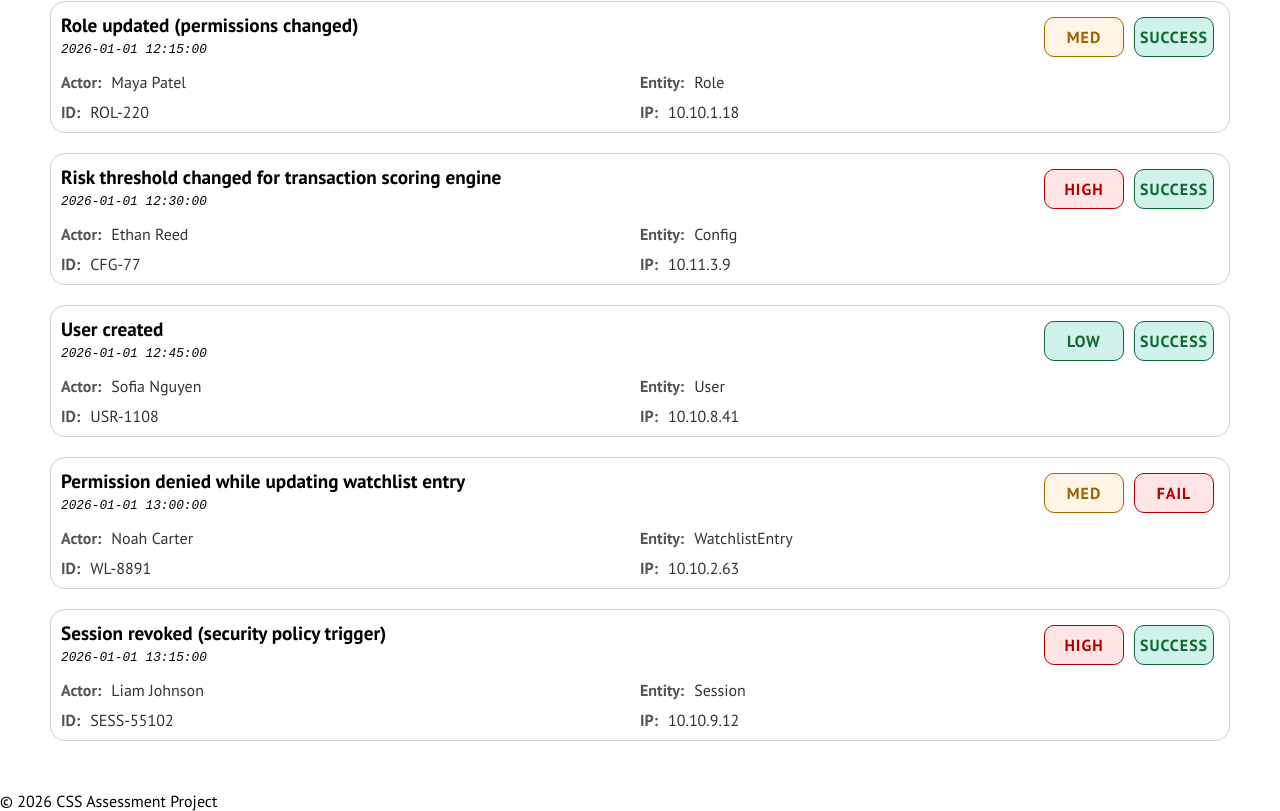
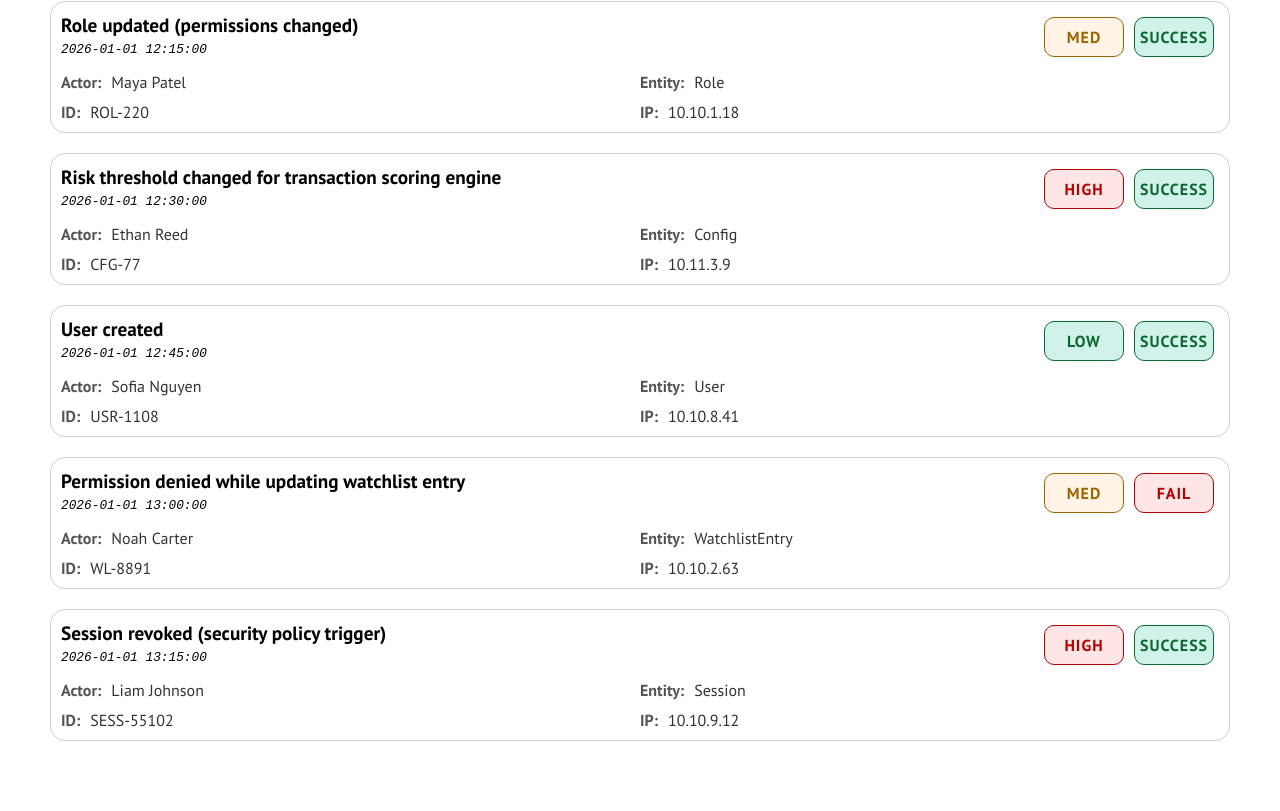
Before and after one commit to kevit-Vishal-Parmar/css-assessment, a plain HTML site: page index.html in a window 1280 px wide. Shown: the part 601-1412 px from the top of the page. Drawn offline with nearby package versions, Linux system fonts and the light colour scheme.

Commit message:
Remove footer section from index.html

```diff
--- a/index.html
+++ b/index.html
@@ -245,9 +245,6 @@
         </div>
     </main>
 
-    <footer>
-        <p>&copy; 2026 CSS Assessment Project</p>
-    </footer>
 </body>
 
 </html>
```
